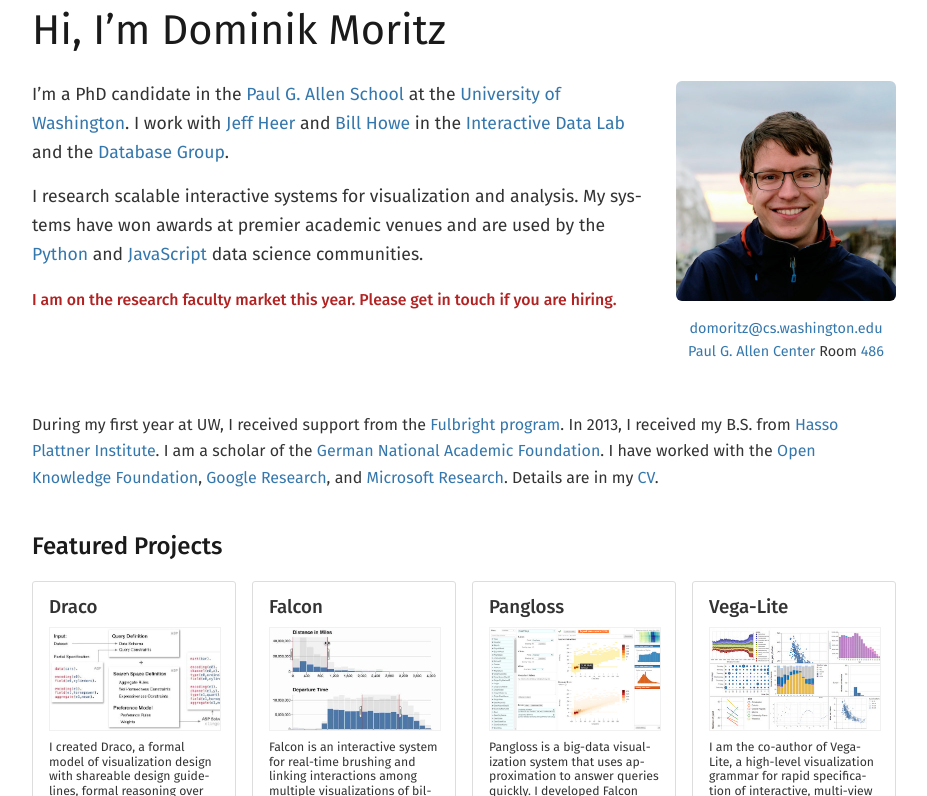
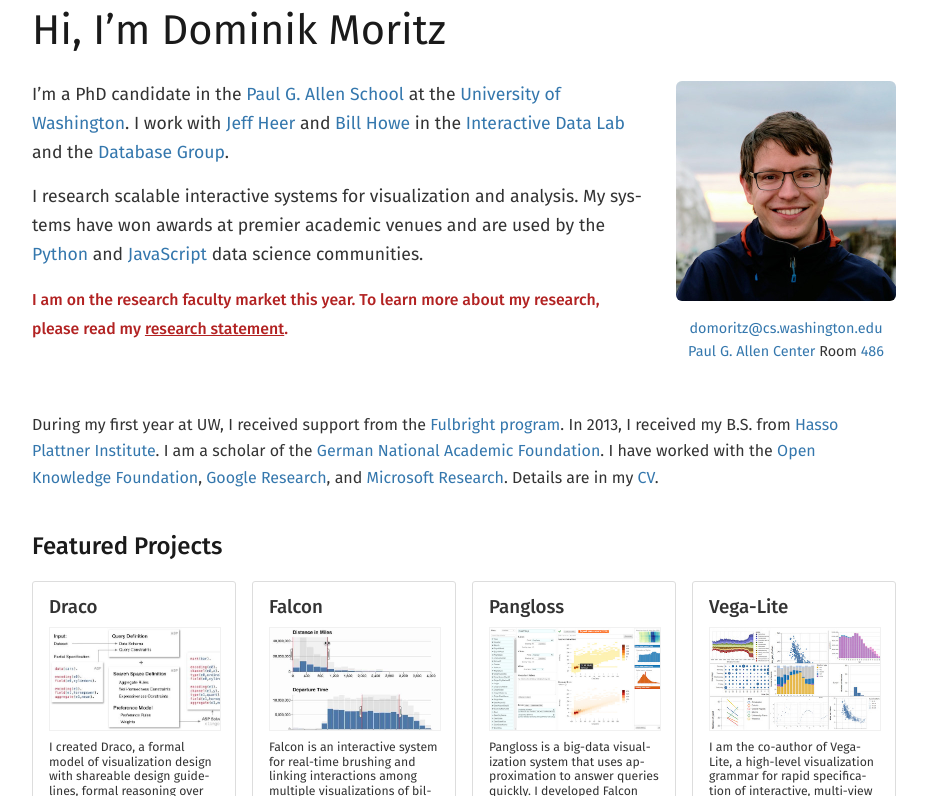
Before and after one commit to domoritz/domoritz.github.io, a Jekyll site: the page built from index.md, in a window 1280 px wide and 900 px high, cut to the strip 104-900 px from the top of the window. Shown: the whole strip, without its empty margins (176-1103 px from the left). Built offline with Jekyll 4.4.1, drawn with Linux system fonts in a browser that asks for light colours; nearby versions of some CDN libraries.

Commit message:
Add research statement.

```diff
--- a/index.md
+++ b/index.md
@@ -13,7 +13,7 @@
 
 I research scalable interactive systems for visualization and analysis. My systems have won awards at premier academic venues and are used by the [Python](https://altair-viz.github.io) and [JavaScript](https://vega.github.io/vega-lite/) data science communities.
 
-<span style="color:firebrick; font-weight: 500; font-size: 0.9em;">I am on the research faculty market this year. Please get in touch if you are hiring.</span>
+<span style="color:firebrick; font-weight: 500; font-size: 0.9em;">I am on the research faculty market this year. To learn more about my research, please read my <a href="{{ '/assets/dominik_research_statement.pdf' | absolute_url }}" style="color:firebrick; text-decoration: underline;">research statement</a>.</span>
 </div>
 
 <div class="me" markdown="1">
```
Also changed, not shown: 1 other file.
